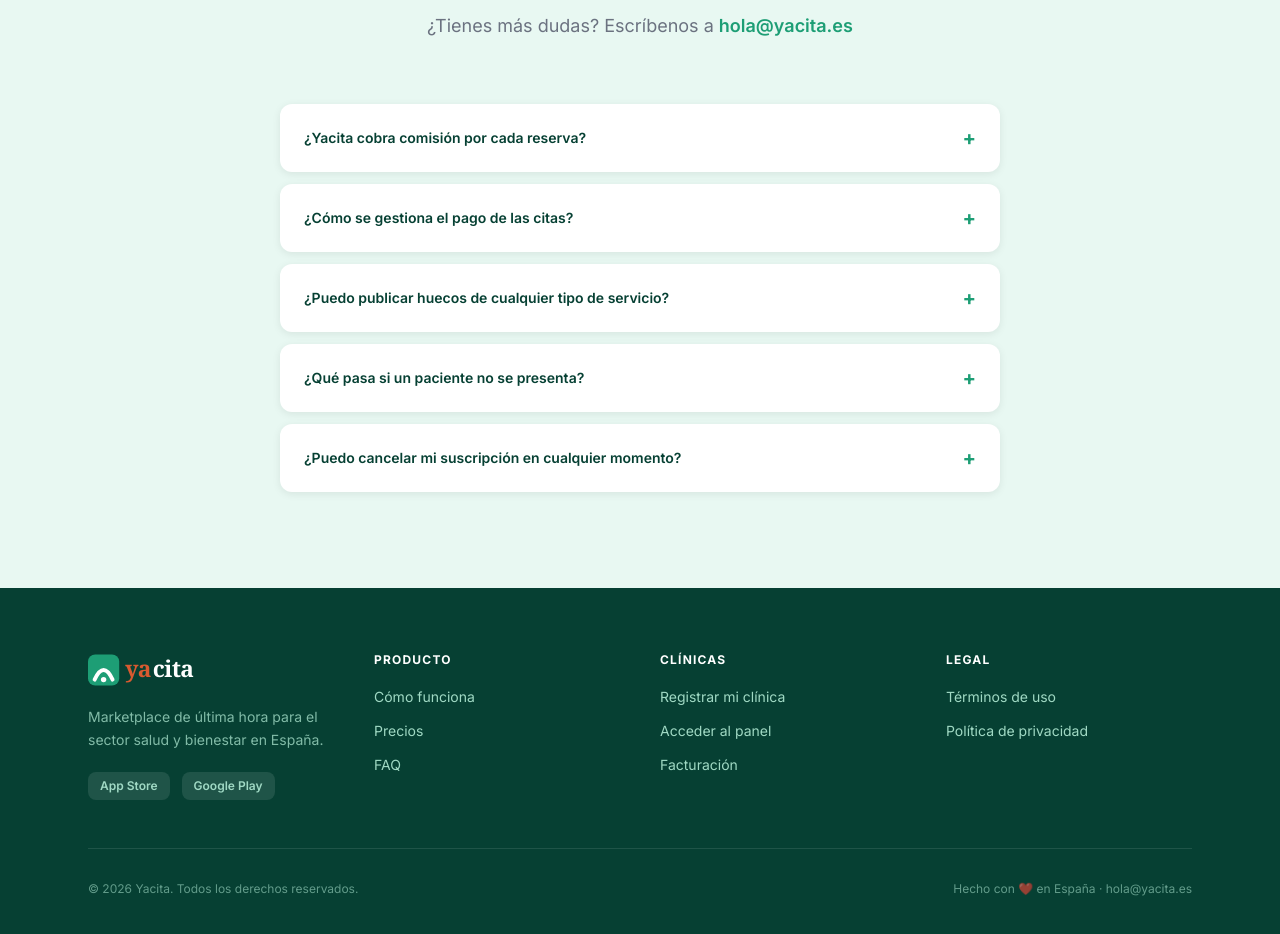
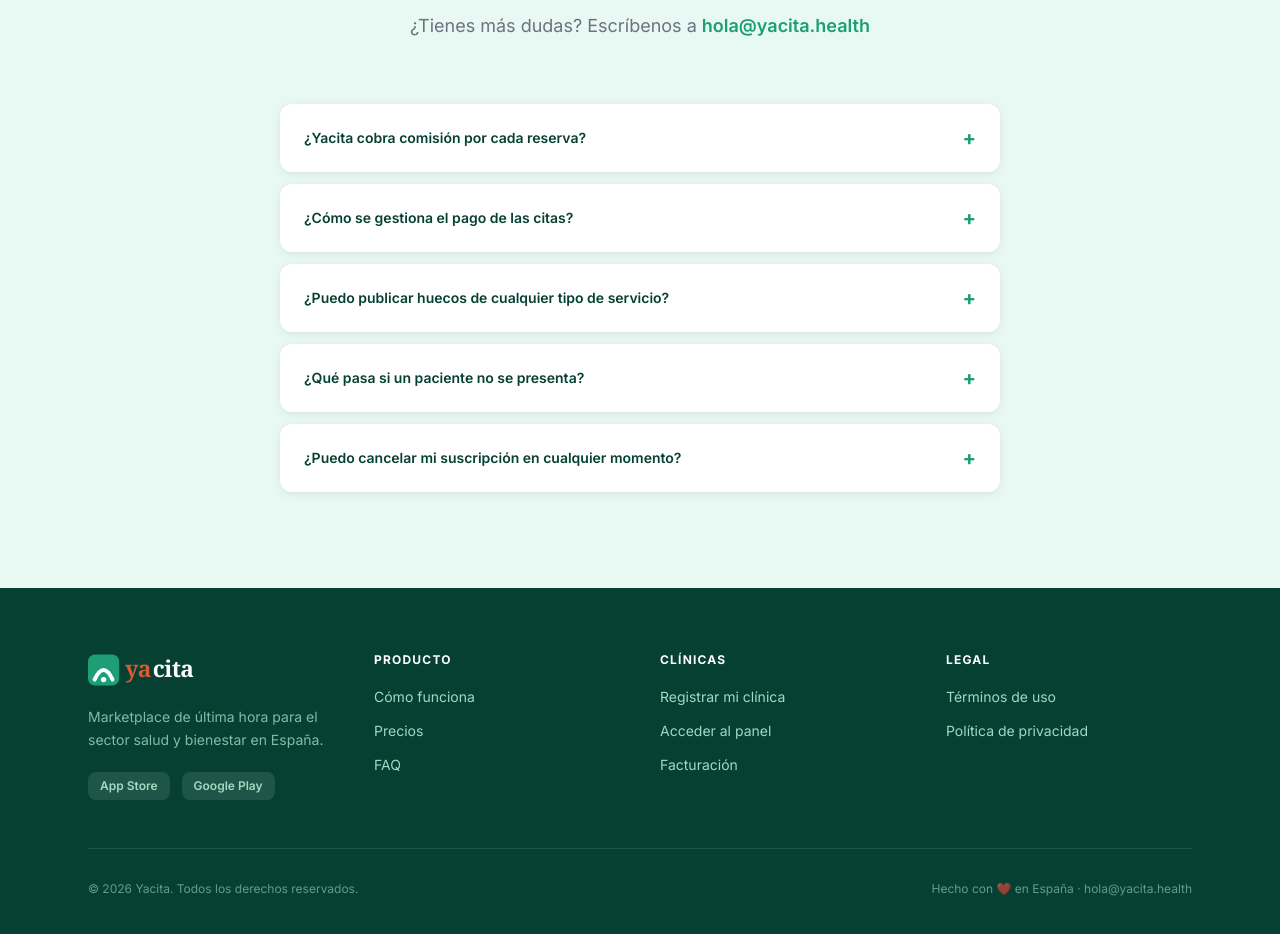
Before and after one commit to vann4413-coder/yacita, a Next.js app in the folder apps/web/: page / in a window 1280 px wide. Shown: the part 3723-4657 px from the top of the page. Built offline with nearby package versions, Linux system fonts and the light colour scheme.

Commit message:
update email to hola@yacita.health across web

```diff
--- a/apps/web/app/clinic/settings/page.tsx
+++ b/apps/web/app/clinic/settings/page.tsx
@@ -102,7 +102,7 @@ export default function SettingsPage() {
       <div className="bg-white rounded-card shadow-soft p-6">
         <p className="text-xs text-gray-400 font-body">
           Para modificar otros datos o eliminar tu cuenta contacta con nosotros en{' '}
-          <a href="mailto:hola@yacita.es" className="text-primary hover:underline">hola@yacita.es</a>
+          <a href="mailto:hola@yacita.health" className="text-primary hover:underline">hola@yacita.health</a>
         </p>
       </div>
     </div>
--- a/apps/web/app/privacidad/page.tsx
+++ b/apps/web/app/privacidad/page.tsx
@@ -7,7 +7,7 @@ export default function PrivacidadPage() {
 
         <section className="mb-8">
           <h2 className="text-lg font-bold text-[#1B4332] mb-3">1. Responsable del tratamiento</h2>
-          <p className="text-gray-600 text-sm leading-relaxed">El responsable del tratamiento de sus datos personales es Yacita, con domicilio a efectos de comunicaciones en <a href="mailto:hola@yacita.es" className="text-[#1B4332] underline">hola@yacita.es</a>.</p>
+          <p className="text-gray-600 text-sm leading-relaxed">El responsable del tratamiento de sus datos personales es Yacita, con domicilio a efectos de comunicaciones en <a href="mailto:hola@yacita.health" className="text-[#1B4332] underline">hola@yacita.health</a>.</p>
         </section>
 
         <section className="mb-8">
@@ -48,7 +48,7 @@ export default function PrivacidadPage() {
 
         <section className="mb-8">
           <h2 className="text-lg font-bold text-[#1B4332] mb-3">7. Derechos del interesado</h2>
-          <p className="text-gray-600 text-sm leading-relaxed mb-2">Puede ejercer los siguientes derechos enviando un correo a <a href="mailto:hola@yacita.es" className="text-[#1B4332] underline">hola@yacita.es</a>:</p>
+          <p className="text-gray-600 text-sm leading-relaxed mb-2">Puede ejercer los siguientes derechos enviando un correo a <a href="mailto:hola@yacita.health" className="text-[#1B4332] underline">hola@yacita.health</a>:</p>
           <ul className="list-disc list-inside text-gray-600 text-sm leading-relaxed space-y-1">
             <li>Acceso: conocer qué datos tenemos sobre usted.</li>
             <li>Rectificación: corregir datos inexactos.</li>
@@ -71,7 +71,7 @@ export default function PrivacidadPage() {
 
         <section className="mb-8">
           <h2 className="text-lg font-bold text-[#1B4332] mb-3">10. Contacto</h2>
-          <p className="text-gray-600 text-sm leading-relaxed">Para cualquier consulta relacionada con la privacidad, contáctenos en: <a href="mailto:hola@yacita.es" className="text-[#1B4332] underline">hola@yacita.es</a></p>
+          <p className="text-gray-600 text-sm leading-relaxed">Para cualquier consulta relacionada con la privacidad, contáctenos en: <a href="mailto:hola@yacita.health" className="text-[#1B4332] underline">hola@yacita.health</a></p>
         </section>
 
         <div className="mt-12 pt-6 border-t border-gray-100">
--- a/apps/web/app/terminos/page.tsx
+++ b/apps/web/app/terminos/page.tsx
@@ -73,7 +73,7 @@ export default function TerminosPage() {
 
         <section className="mb-8">
           <h2 className="text-lg font-bold text-[#1B4332] mb-3">12. Contacto</h2>
-          <p className="text-gray-600 text-sm leading-relaxed">Para cualquier consulta, contáctenos en: <a href="mailto:hola@yacita.es" className="text-[#1B4332] underline">hola@yacita.es</a></p>
+          <p className="text-gray-600 text-sm leading-relaxed">Para cualquier consulta, contáctenos en: <a href="mailto:hola@yacita.health" className="text-[#1B4332] underline">hola@yacita.health</a></p>
         </section>
 
         <div className="mt-12 pt-6 border-t border-gray-100">
--- a/apps/web/components/landing/FAQSection.tsx
+++ b/apps/web/components/landing/FAQSection.tsx
@@ -38,8 +38,8 @@ export function FAQSection() {
           </h2>
           <p className="text-gray-500 font-body text-lg">
             ¿Tienes más dudas? Escríbenos a{' '}
-            <a href="mailto:hola@yacita.es" className="text-primary font-semibold hover:underline">
-              hola@yacita.es
+            <a href="mailto:hola@yacita.health" className="text-primary font-semibold hover:underline">
+              hola@yacita.health
             </a>
           </p>
         </div>
--- a/apps/web/components/landing/Footer.tsx
+++ b/apps/web/components/landing/Footer.tsx
@@ -75,8 +75,8 @@ export function Footer() {
           <p>© {new Date().getFullYear()} Yacita. Todos los derechos reservados.</p>
           <p>
             Hecho con ❤️ en España ·{' '}
-            <a href="mailto:hola@yacita.es" className="hover:text-white transition-colors">
-              hola@yacita.es
+            <a href="mailto:hola@yacita.health" className="hover:text-white transition-colors">
+              hola@yacita.health
             </a>
           </p>
         </div>
```
